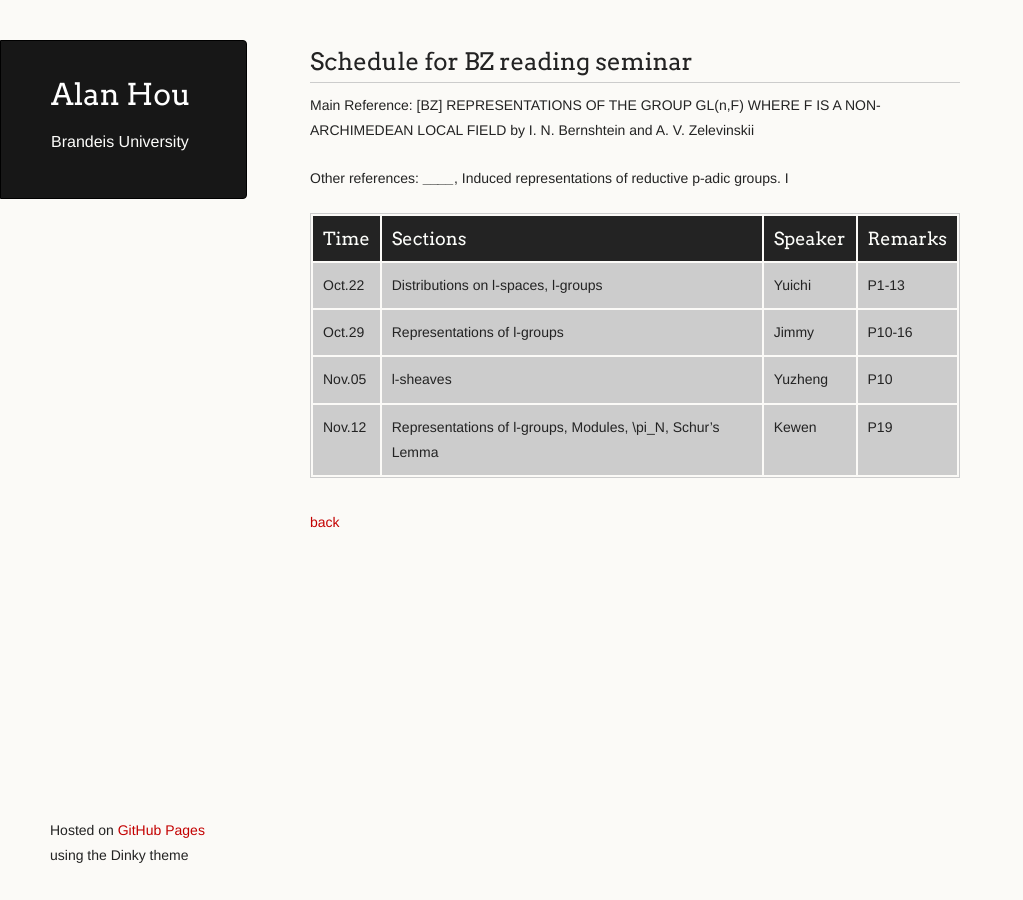
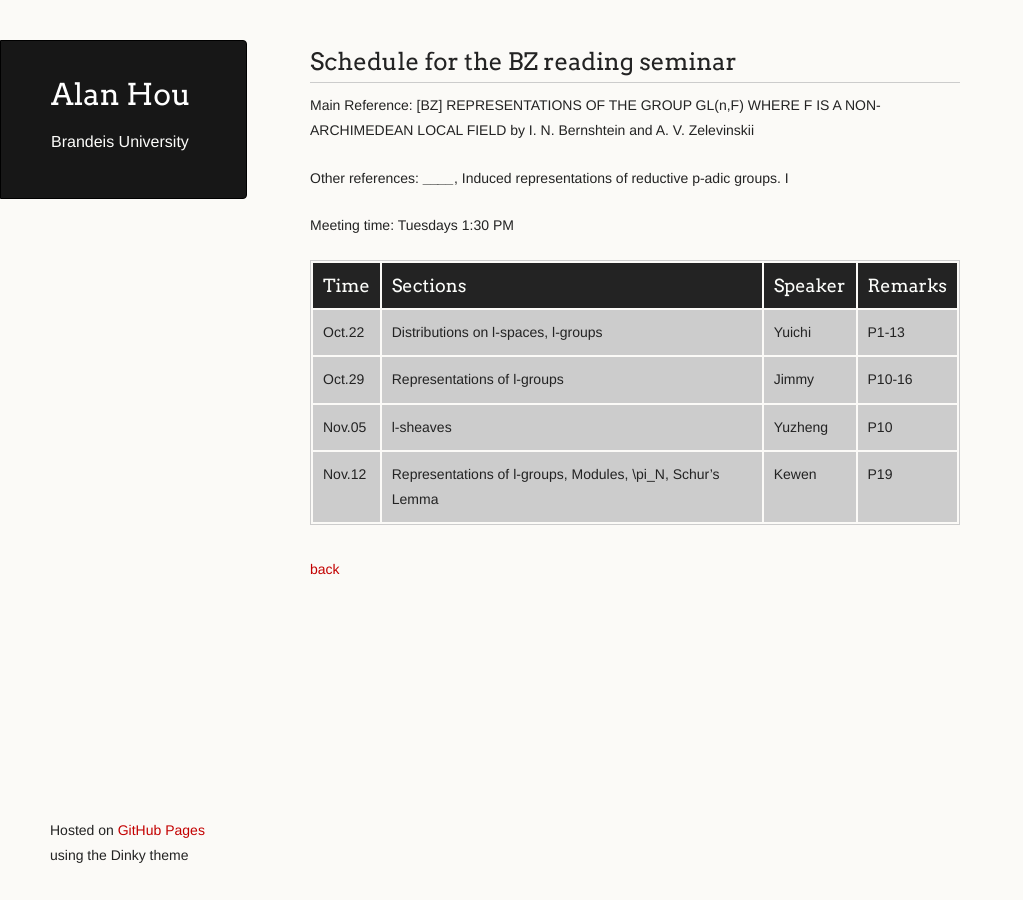
Before and after one commit to axhou/axhou.github.io, a Jekyll site: the page built from bzf2024.md, in a window 1280 px wide. Shown: the whole page, without its empty margins (0-1023 px from the left). Built offline with Jekyll 4.4.1, drawn with Linux system fonts in a browser that asks for light colours; our own code applies the rules of GitHub Pages for plain Markdown files.

Commit message:
Update bzf2024.md

```diff
--- a/bzf2024.md
+++ b/bzf2024.md
@@ -2,11 +2,13 @@
 layout: default
 ---
 
-## Schedule for BZ reading seminar
+## Schedule for the BZ reading seminar
 
 Main Reference: [BZ] REPRESENTATIONS OF THE GROUP GL(n,F) WHERE F IS A NON-ARCHIMEDEAN LOCAL FIELD by I. N. Bernshtein and A. V. Zelevinskii
 
 Other references: __________, Induced representations of reductive p-adic groups. I
+
+Meeting time: Tuesdays 1:30 PM
 
 | Time | Sections | Speaker | Remarks |
 | ------------- | ------------- |------------| -----------|
```
